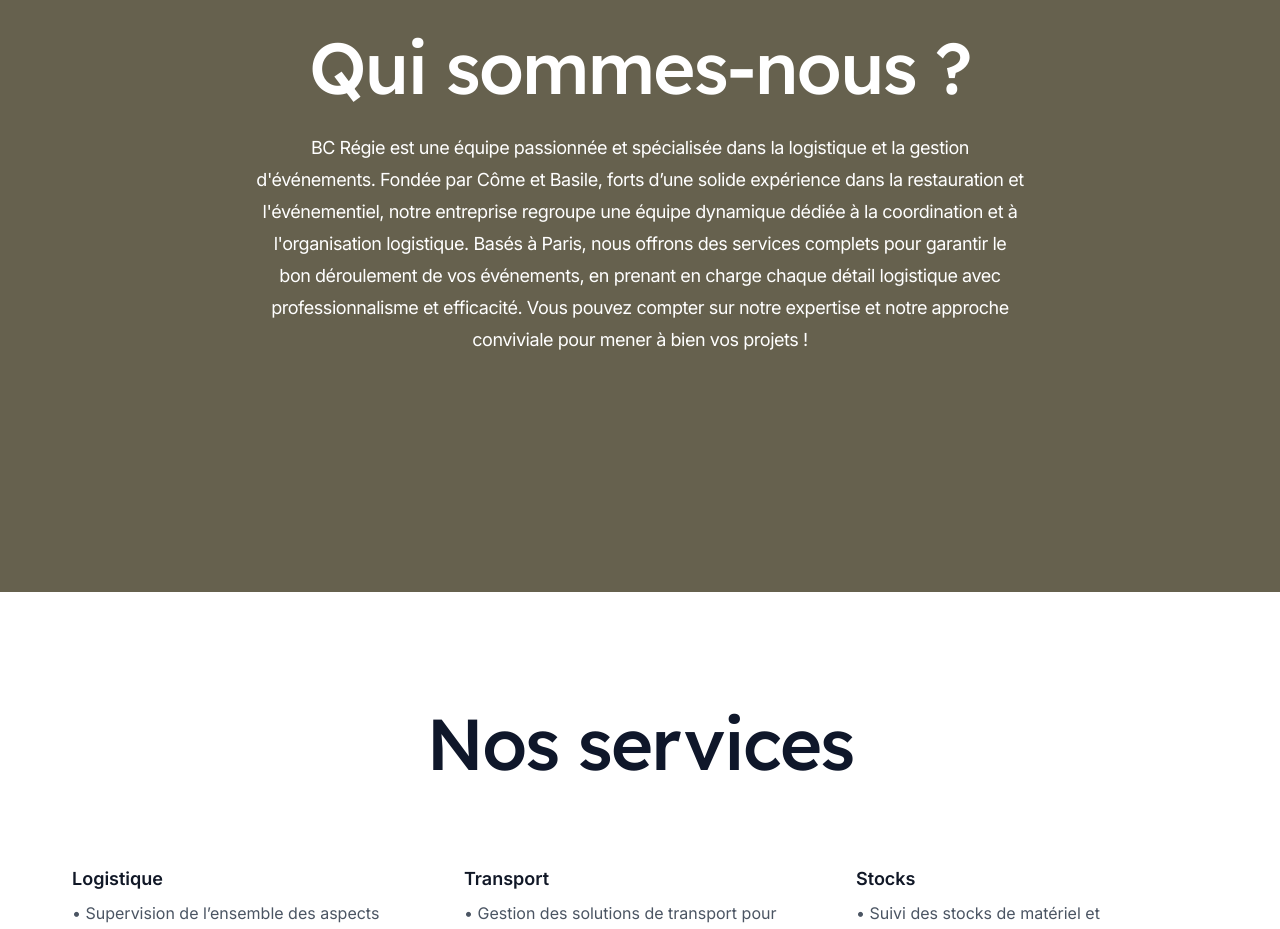
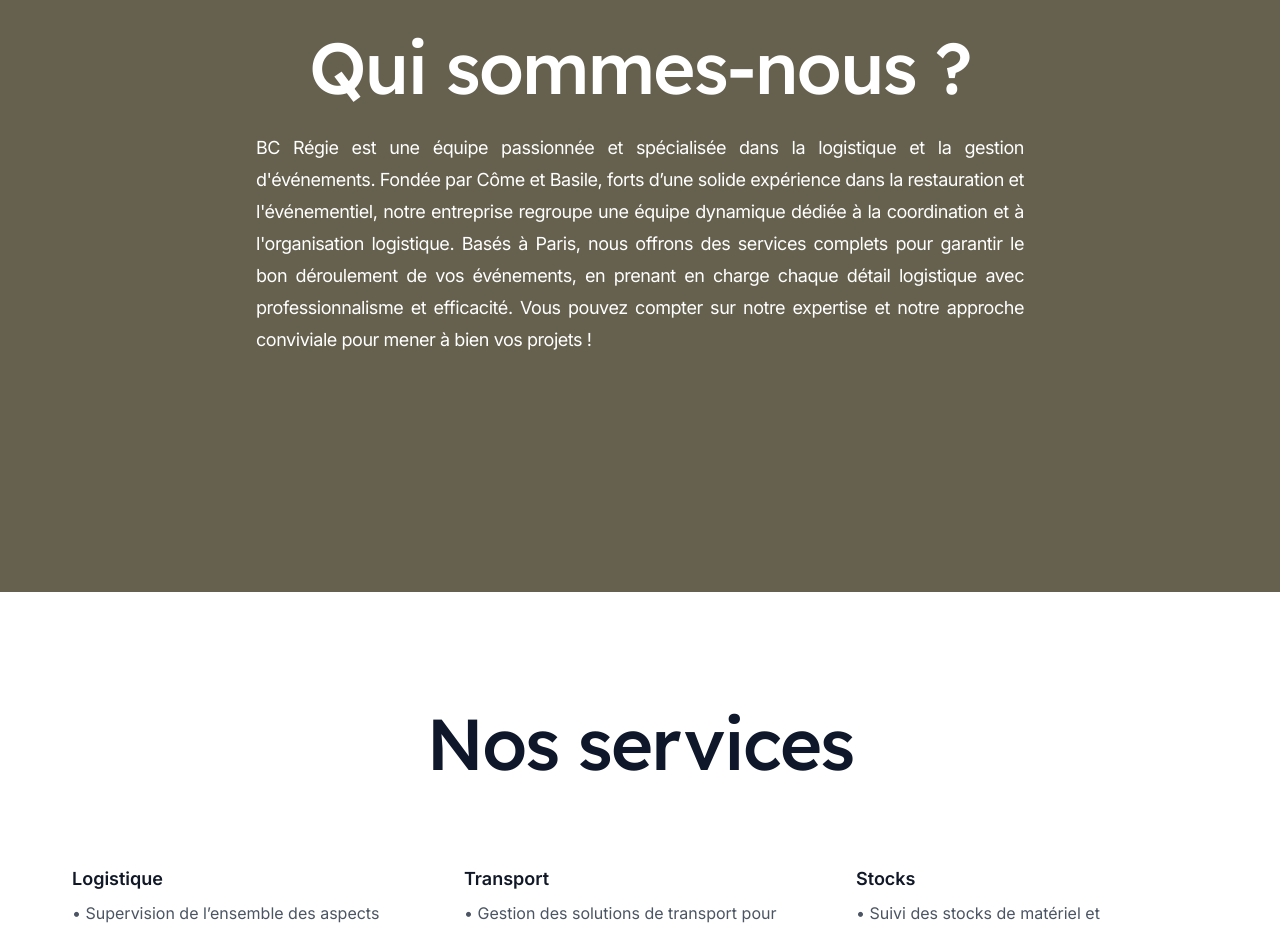
Before and after one commit to comels/BCR-gie, a Next.js app: page / in a window 1280 px wide. Shown: the part 1120-2049 px from the top of the page. Built offline with nearby package versions, Linux system fonts and the light colour scheme.

Commit message:
first commit

```diff
--- a/src/components/About.jsx
+++ b/src/components/About.jsx
@@ -15,7 +15,7 @@
           </h2>
 
           {/* Description de l'équipe */}
-          <p className="mt-6 text-lg tracking-tight text-white">
+          <p className="mt-6 text-justify text-lg tracking-tight text-white">
             BC Régie est une équipe passionnée et spécialisée dans la logistique
             et la gestion d&apos;événements. Fondée par Côme et Basile, forts
             d’une solide expérience dans la restauration et l&apos;événementiel,
```
